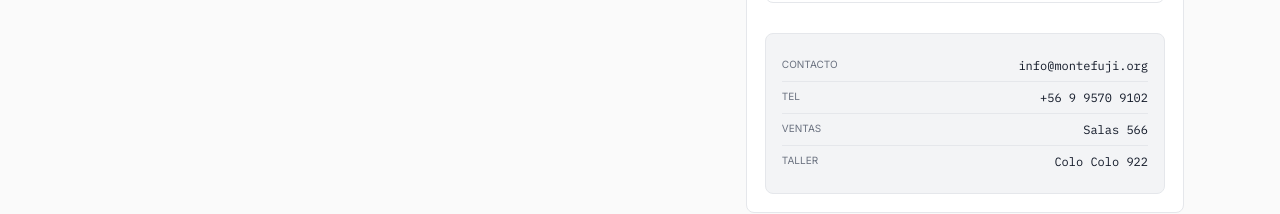
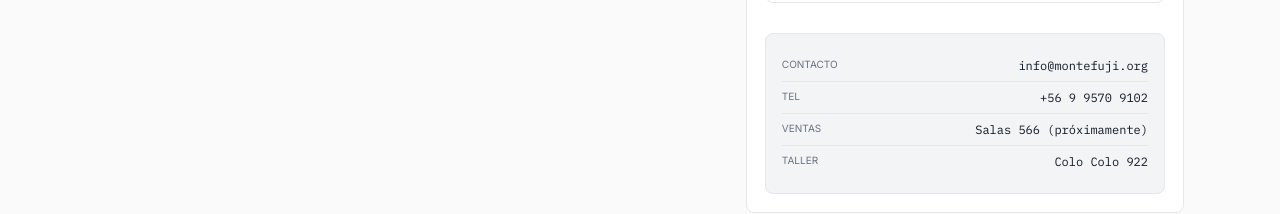
Before and after one commit to montefuji/montefuji-web-, a Next.js app: page / in a window 1280 px wide. Shown: the part 940-1154 px from the top of the page. Built offline with nearby package versions, Linux system fonts and the light colour scheme; no server answers.

Commit message:
Mark Salas location as upcoming

```diff
--- a/src/app/page.tsx
+++ b/src/app/page.tsx
@@ -27,7 +27,7 @@ import { SEO_LANDING_PAGES } from "./seo-pages";
 const WHATSAPP_MESSAGE =
   "Hola Montefuji, necesito cotizar.%0A%0AVehiculo:%0AVIN:%0AAno:%0AMotor:%0APosicion (LH/RH - interior/exterior):%0ASintoma:%0AOEM o referencia:%0ACiudad:";
 const WHATSAPP_URL = `https://wa.me/56995709102?text=${WHATSAPP_MESSAGE}`;
-const SALES_ADDRESS = "Salas 566";
+const SALES_ADDRESS = "Salas 566 (próximamente)";
 const WORKSHOP_ADDRESS = "Colo Colo 922";
 const BUSINESS_HOURS = "Lunes a viernes: 9:30 a 18:30 · Sábado: coordinar por WhatsApp";
 const SALES_MAP_URL =
```
